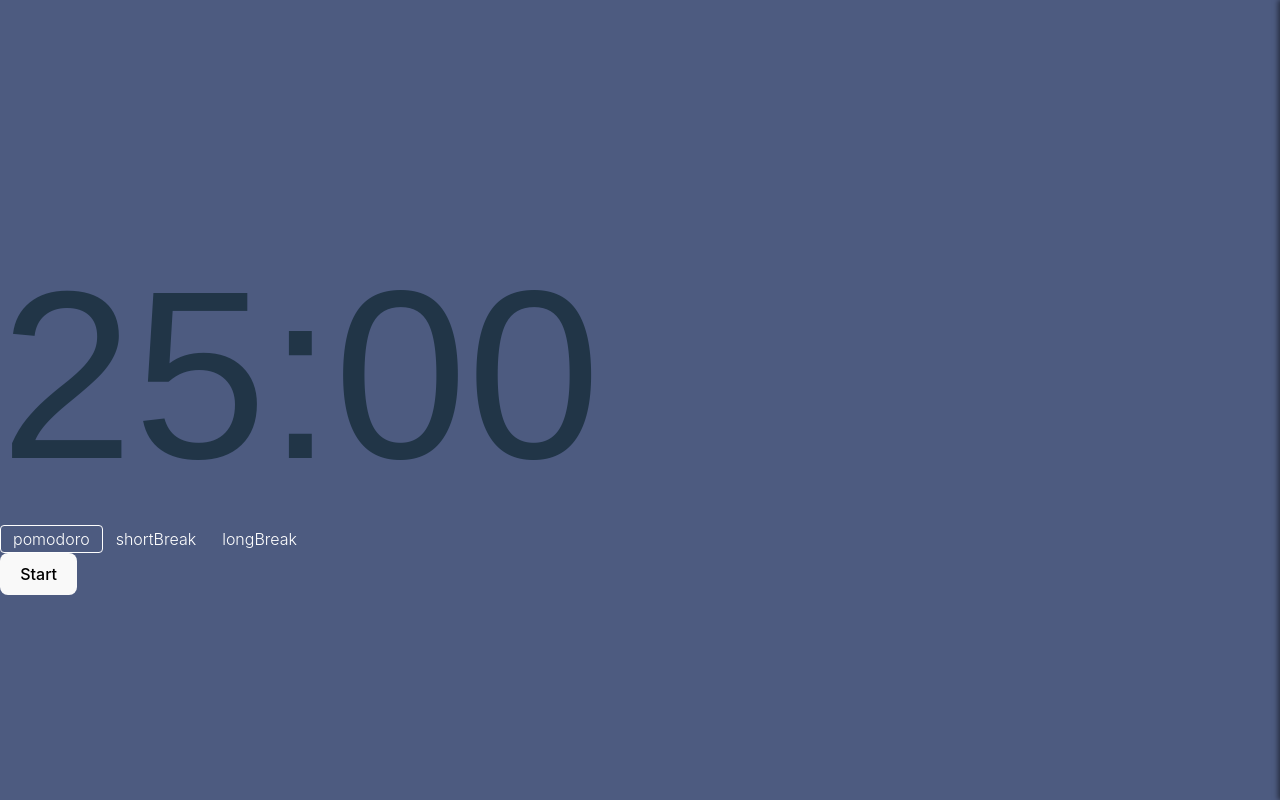
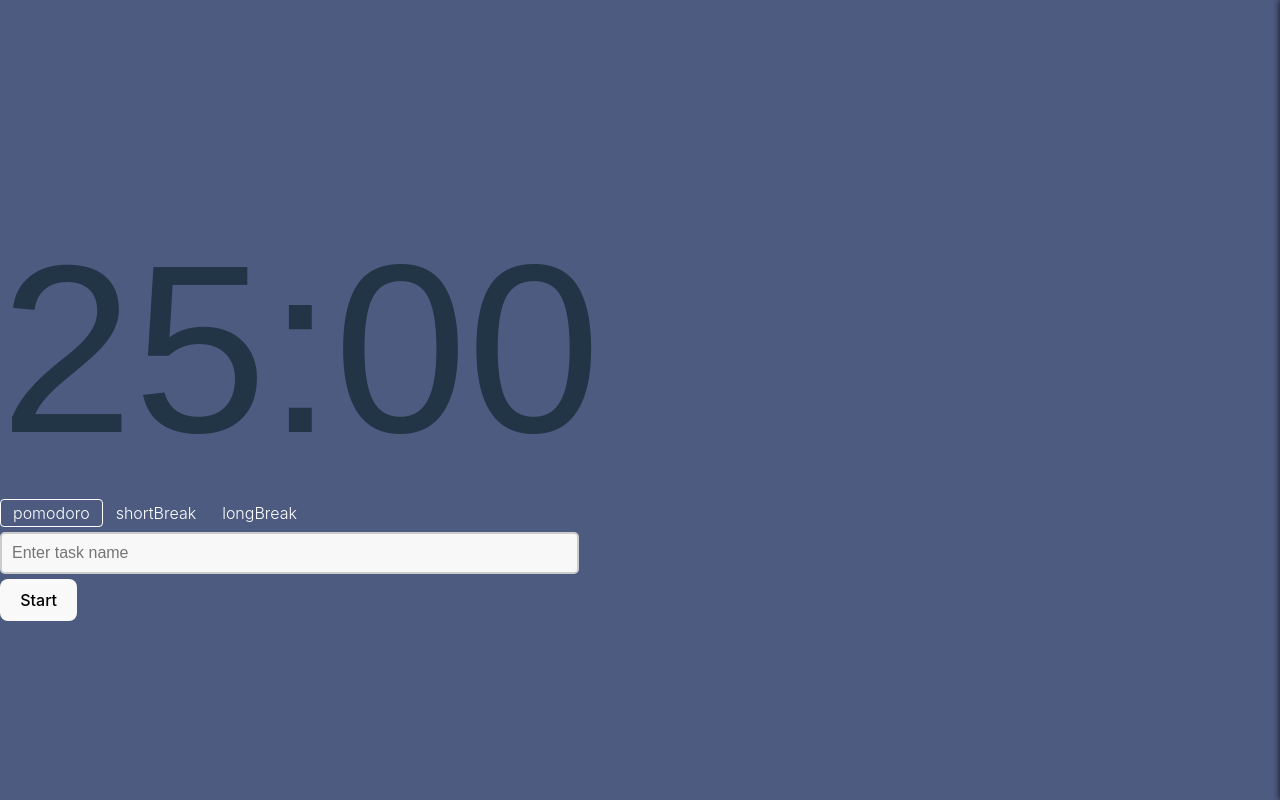
Before and after one commit to jamdlaw/task_timer, a React (Vite) app in the folder pomodoro-react-app/: page / in a window 1280 px wide. Built offline with nearby package versions, Linux system fonts and the light colour scheme.

Commit message:
added text box

```diff
--- a/pomodoro-react-app/src/App.jsx
+++ b/pomodoro-react-app/src/App.jsx
@@ -4,11 +4,13 @@ import Clock from './components/Clock';
 import ModeButton from './components/ModeButton';
 import TaskListPanel from './components/TaskListPanel';
 
+
 function App() {
   const [mode, setMode] = useState('pomodoro');
   const [timer, setTimer] = useState({ minutes: 25, seconds: 0 });
   const [isActive, setIsActive] = useState(false);
   const [tasks, setTasks] = useState([]);
+  const [currentTaskName, setCurrentTaskName] = useState('');
 
   useEffect(() => {
     let interval = null;
@@ -44,6 +46,16 @@ function App() {
         <ModeButton mode="shortBreak" active={mode === 'shortBreak'} setMode={setMode} />
         <ModeButton mode="longBreak" active={mode === 'longBreak'} setMode={setMode} />
       </div>
+       {/* Text input for task name */}
+       <div className="task-name-input">
+        <input
+          type="text"
+          className="input-textbox"
+          placeholder="Enter task name"
+          value={currentTaskName}
+          onChange={(e) => setCurrentTaskName(e.target.value)}
+        />
+      </div>
       <button onClick={handleStartStop}>{isActive ? 'Stop' : 'Start'}</button>
       <TaskListPanel tasks={tasks} />
     </div>
```
